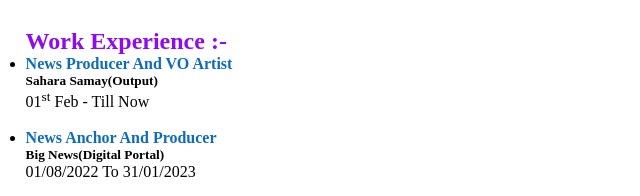
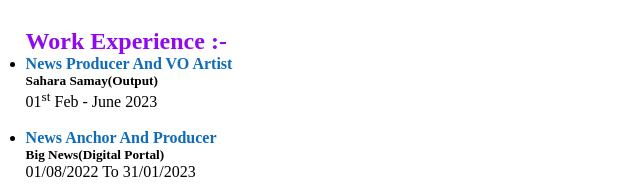
Before and after one commit to hrishavratan/resume, a plain HTML site: page index.html in a window 1280 px wide. Shown: the part 214-410 px from the top of the page, 0-640 px from the left. Drawn offline with Linux system fonts and the light colour scheme.

Commit message:
Update index.html

```diff
--- a/index.html
+++ b/index.html
@@ -47,7 +47,7 @@
                         <li>
                             <h4>News producer and VO artist</h4>
                             <h5>Sahara Samay(output)</h5>
-                            <p>01<sup>st</sup> Feb - till now </p>
+                            <p>01<sup>st</sup> Feb - June 2023 </p>
                         </li>
                         <br>
                         <li>
```
